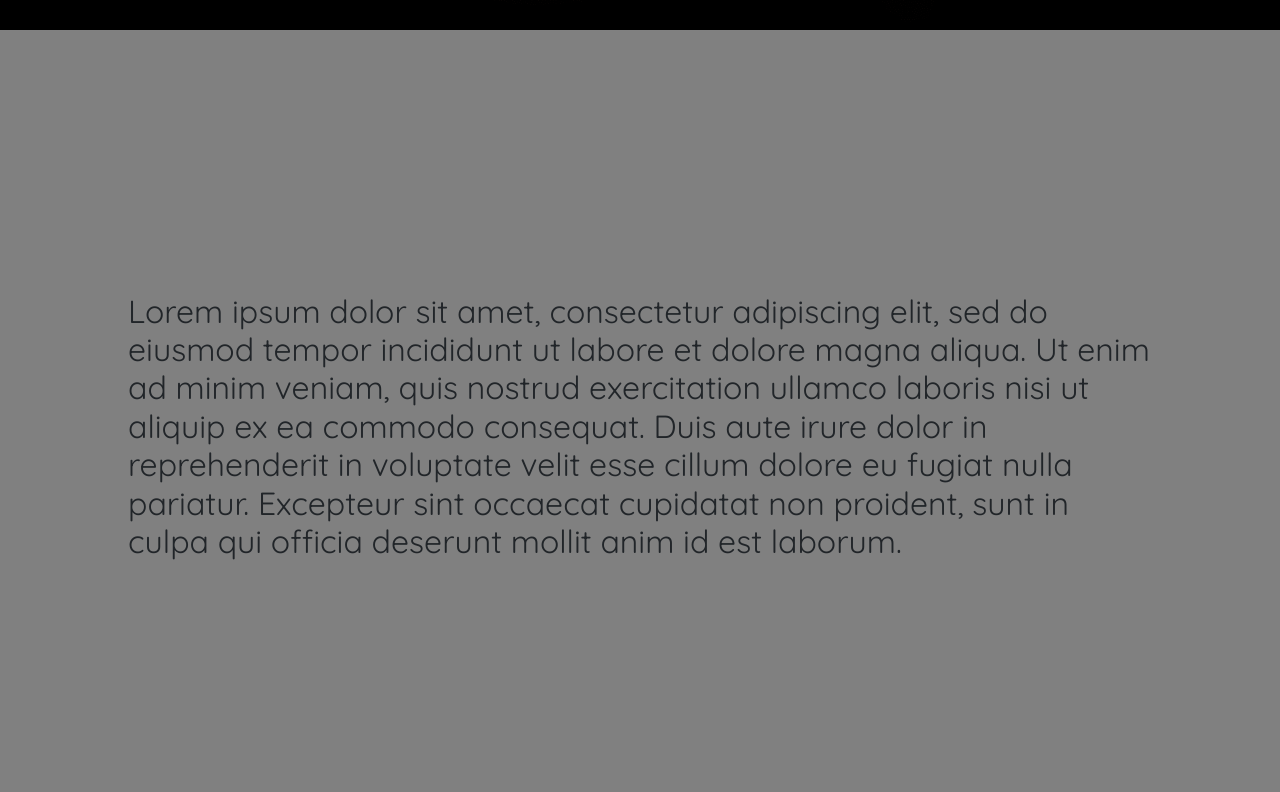
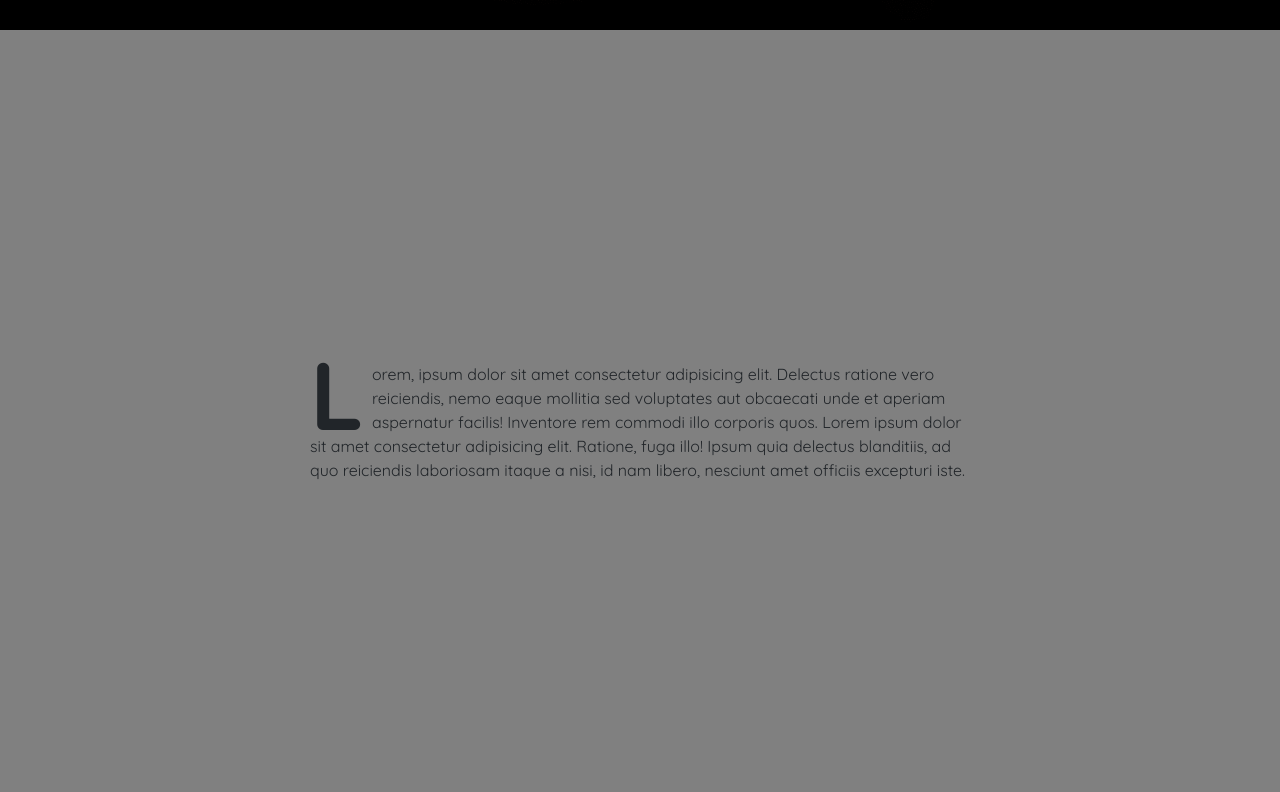
Before and after one commit to detikX/startup, a plain HTML site: page index.html in a window 1280 px wide. Shown: the part 770-1562 px from the top of the page. Drawn offline with nearby package versions, Linux system fonts and the light colour scheme; a script that the page names is missing.

Commit message:
frfrfrfrfrff

```diff
--- a/index.html
+++ b/index.html
@@ -40,9 +40,13 @@
       </div>
 
 
-      <div class="text">
-        <div class="text-box" id="skew">
-          <h2>Lorem ipsum dolor sit amet, consectetur adipiscing elit, sed do eiusmod tempor incididunt ut labore et dolore magna aliqua. Ut enim ad minim veniam, quis nostrud exercitation ullamco laboris nisi ut aliquip ex ea commodo consequat. Duis aute irure dolor in reprehenderit in voluptate velit esse cillum dolore eu fugiat nulla pariatur. Excepteur sint occaecat cupidatat non proident, sunt in culpa qui officia deserunt mollit anim id est laborum.</h2>
+      <div class="text" id="first">
+        <div class="text-box">
+          <div class="wrap-detik">
+            <p class="firstletter">
+              Lorem, ipsum dolor sit amet consectetur adipisicing elit. Delectus ratione vero reiciendis, nemo eaque mollitia sed voluptates aut obcaecati unde et aperiam aspernatur facilis! Inventore rem commodi illo corporis quos. Lorem ipsum dolor sit amet consectetur adipisicing elit. Ratione, fuga illo! Ipsum quia delectus blanditiis, ad quo reiciendis laboriosam itaque a nisi, id nam libero, nesciunt amet officiis excepturi iste.
+            </p>
+          </div>
         </div>
       </div>
       <div class="horizontal-container">
```
